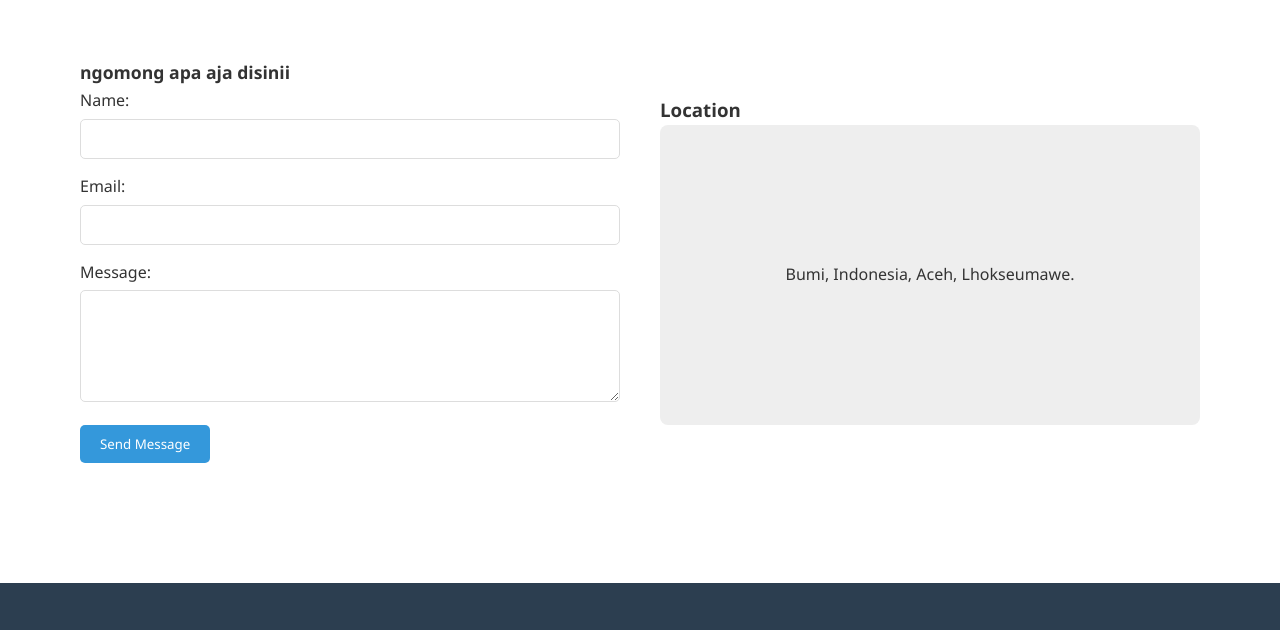
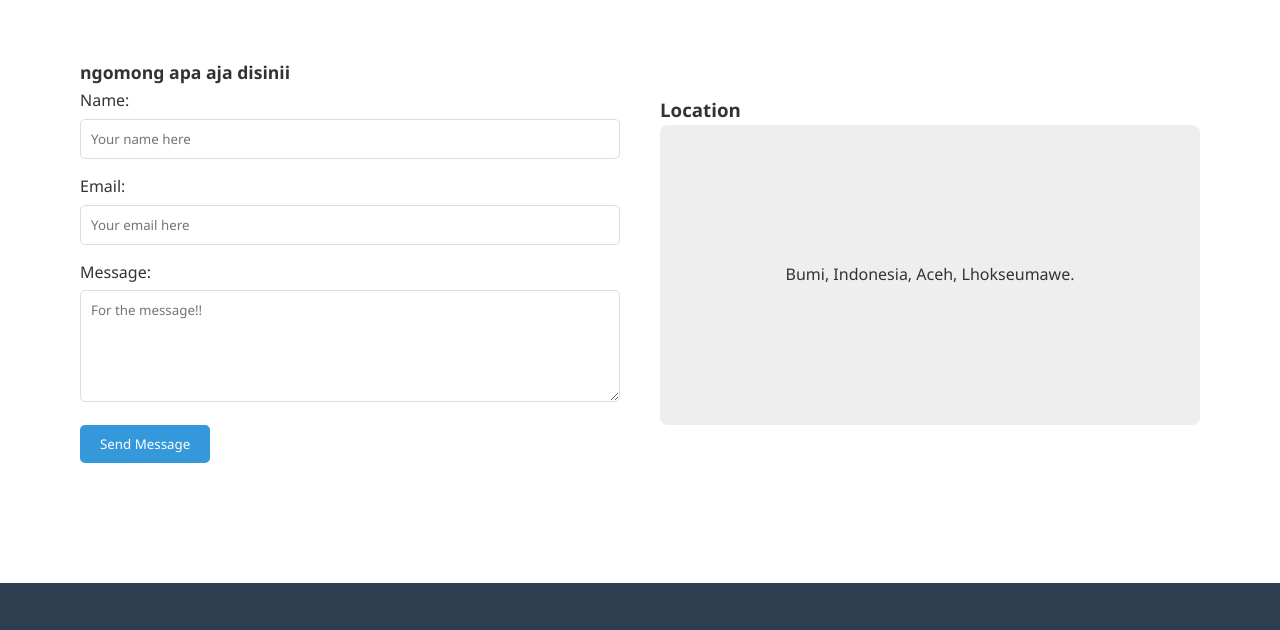
Before and after one commit to hamizan18/Pemrograman-Web-Dasar, a plain HTML site: page index.html in a window 1280 px wide. Shown: the part 2486-3116 px from the top of the page. Drawn offline with Linux system fonts and the light colour scheme.

Commit message:
placeholder biar asik

```diff
--- a/index.html
+++ b/index.html
@@ -122,17 +122,17 @@
                         <form id="contact-form" action="https://formspree.io/f/mdkezzdy" method="POST">
                             <div style="margin-bottom: 15px;">
                                 <label for="name" style="display: block; margin-bottom: 5px;">Name:</label>
-                                <input type="text" id="name"
+                                <input type="text" id="name" placeholder="Your name here"
                                     style="width: 100%; padding: 10px; border-radius: 5px; border: 1px solid #ddd;">
                             </div>
                             <div style="margin-bottom: 15px;">
                                 <label for="email" style="display: block; margin-bottom: 5px;">Email:</label>
-                                <input type="email" id="email" name="email"
+                                <input type="email" id="email" name="email" placeholder="Your email here"
                                     style="width: 100%; padding: 10px; border-radius: 5px; border: 1px solid #ddd;">
                             </div>
                             <div style="margin-bottom: 15px;">
                                 <label for="message" style="display: block; margin-bottom: 5px;">Message:</label>
-                                <textarea id="message" rows="5" name="message"
+                                <textarea id="message" rows="5" name="message" placeholder="For the message!!"
                                     style="width: 100%; padding: 10px; border-radius: 5px; border: 1px solid #ddd;"></textarea>
                             </div>
                             <button type="submit"
```
